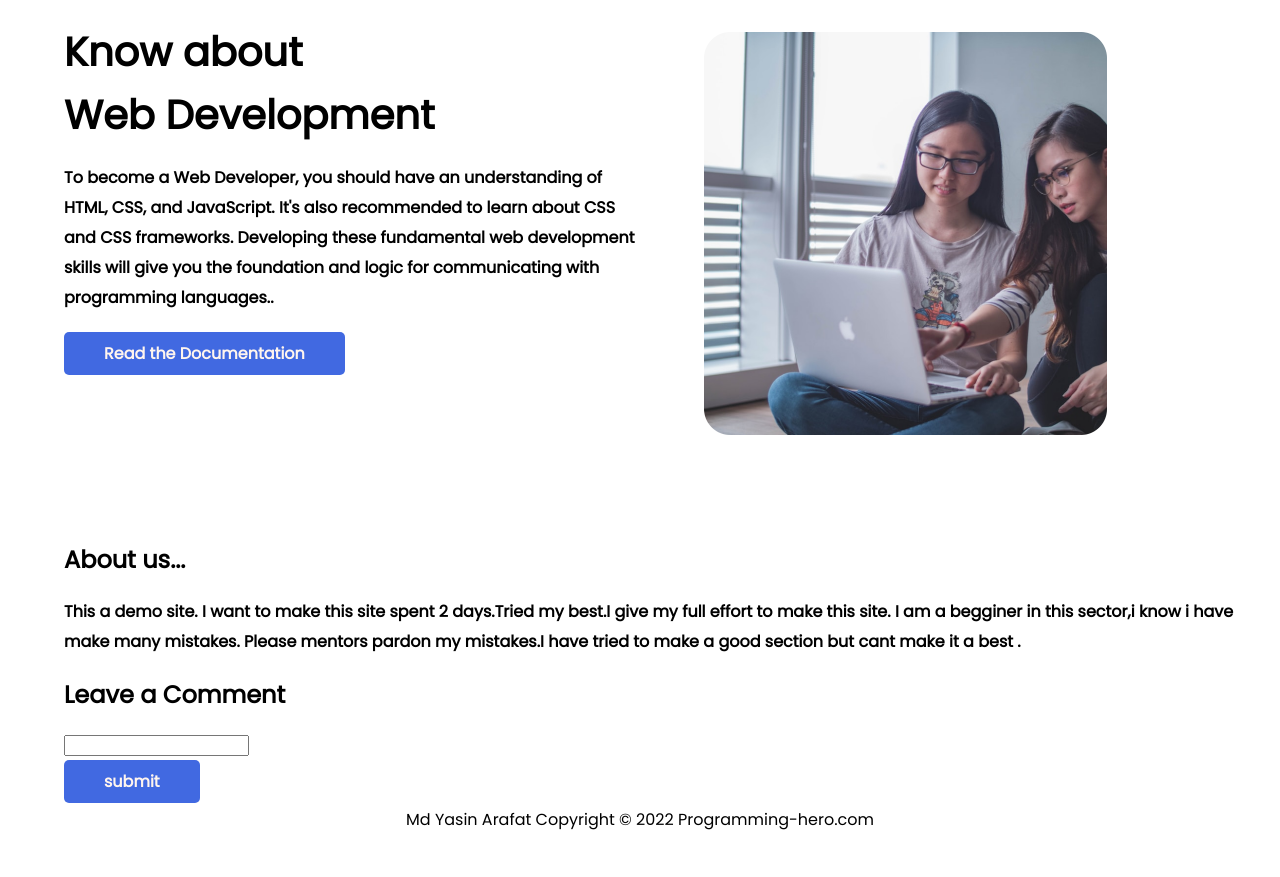
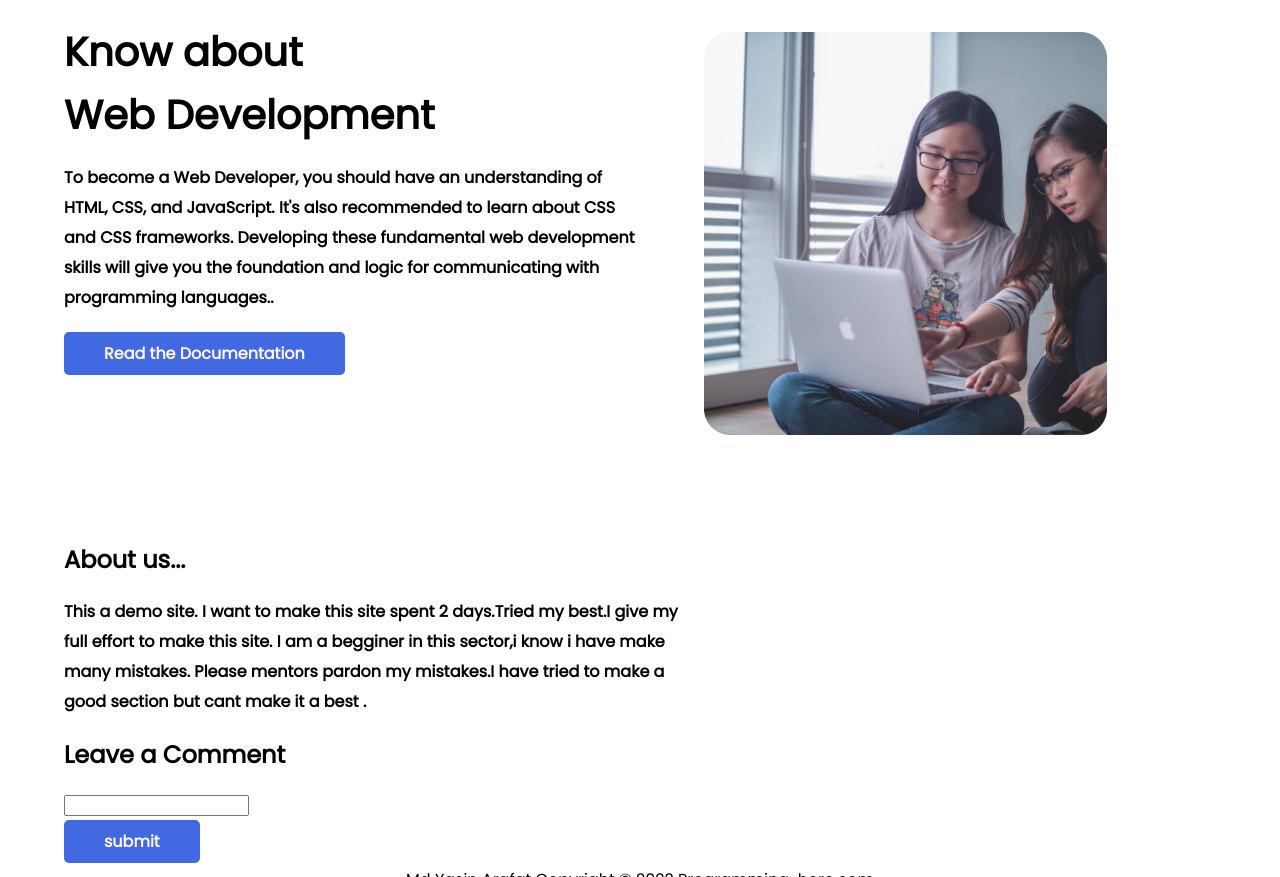
Before and after one commit to mdyasin01/mission-2022-main, a plain HTML site: page index.html in a window 1280 px wide. Shown: the part 1923-2800 px from the top of the page. Before the commit the page ends 2755 px from the top, so only its background shows below. Drawn offline with Linux system fonts and the light colour scheme.

Commit message:
mission2022

```diff
--- a/index.html
+++ b/index.html
@@ -116,7 +116,7 @@
         </div>
 
     </section>
-    <section class="About-us">
+    <section class="About-us half-width">
         <h2>About us...</h2>
         <p>
             This a demo site. I want to make this site spent 2 days.Tried my best.I give my full effort to make this
```
